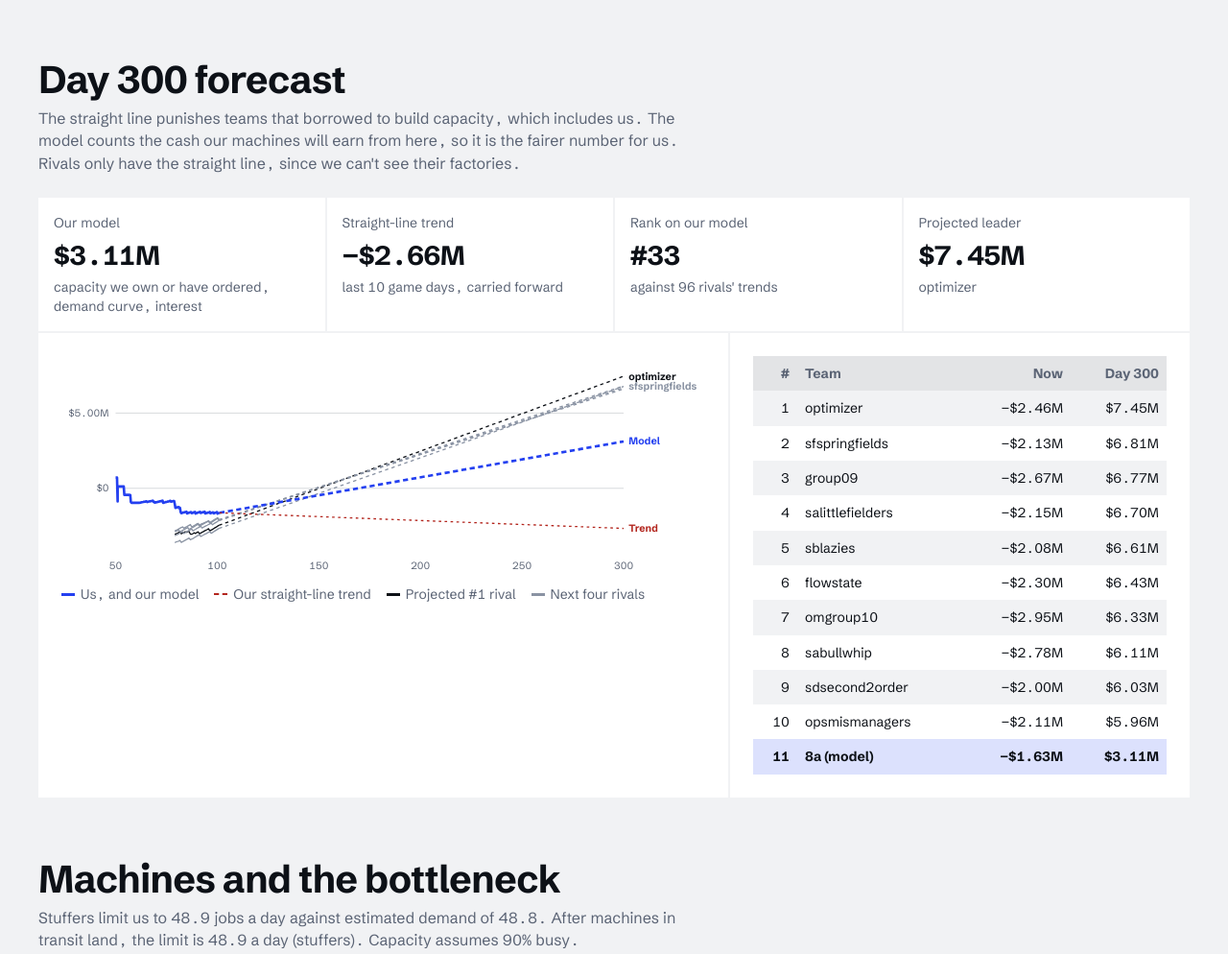
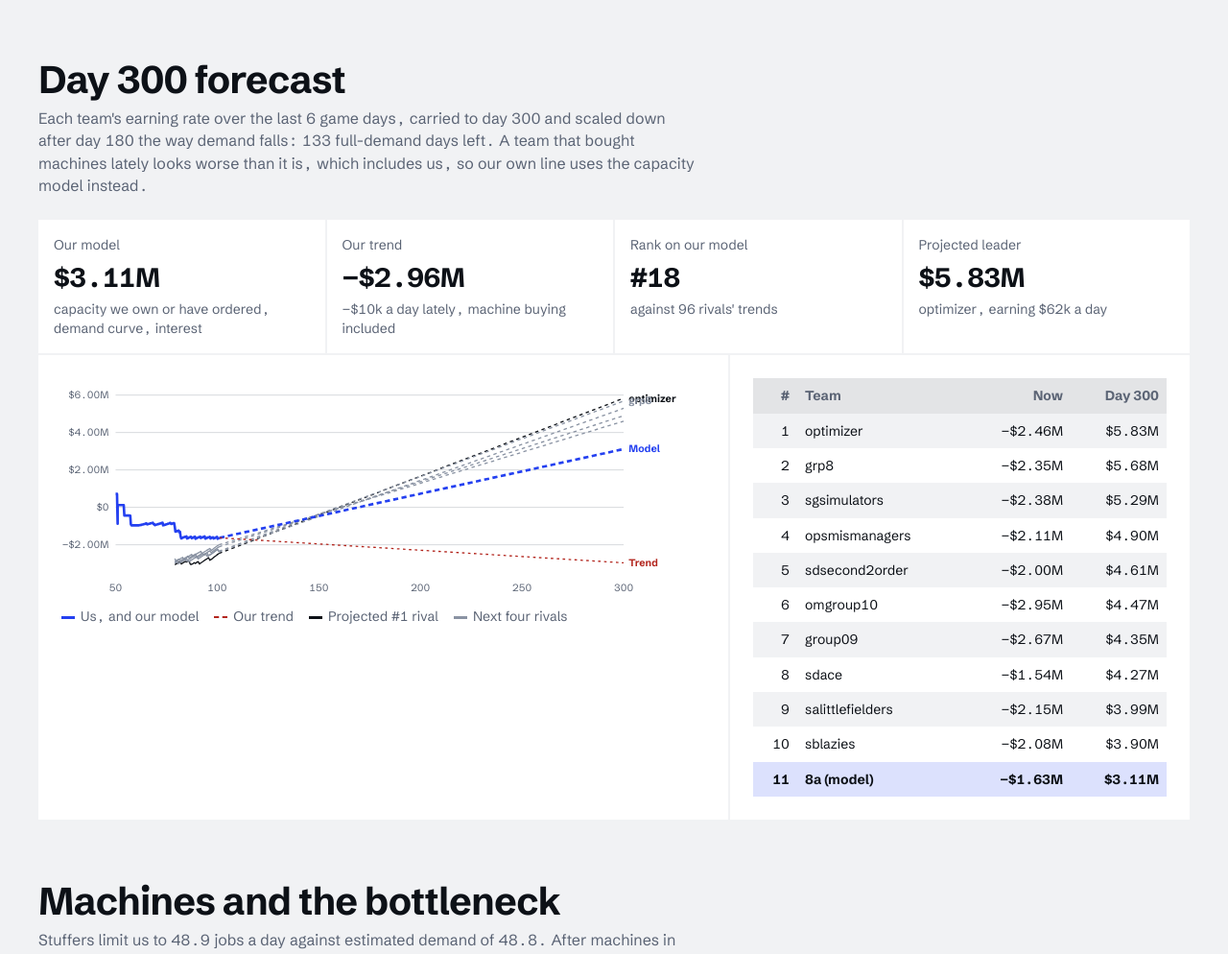
Before and after one commit to Sarthakchandra/littlefield, a plain HTML site: page docs/index.html in a window 1280 px wide. Shown: the part 2782-3776 px from the top of the page at 96% size. Drawn offline with Linux system fonts and the light colour scheme.

Commit message:
Dashboard: rivals projected on the demand curve, not a straight line

```diff
--- a/docs/index.html
+++ b/docs/index.html
@@ -470,18 +470,22 @@ function render(D) {
 
   // forecast
   const SH = D.standings_hist || {}, day = L.day || 0;
-  const trend = Object.entries(SH).map(([t, pts]) => { const f = fit(pts, day - 10); return { t, pts, now: pts[pts.length - 1]?.[1] ?? 0, p300: f ? f.a + f.b * GAME_END : null }; })
+  // carry each team's recent earning rate forward, scaled by the demand shape (flat to day 180,
+  // 60% to day 240, then down to zero), so nobody gets credit for demand that won't exist
+  const shape = (t) => (t <= 180 ? 1 : t <= 240 ? 0.6 : 0.6 * Math.max(0, GAME_END - t) / 60);
+  let effDays = 0; for (let t = day; t < GAME_END; t += 0.5) effDays += shape(t) * 0.5; effDays /= Math.max(shape(day), 0.01);
+  const trend = Object.entries(SH).map(([t, pts]) => { const f = fit(pts, day - 6); const now = pts[pts.length - 1]?.[1] ?? 0; return { t, pts, now, rate: f ? f.b : null, p300: f ? now + f.b * effDays : null }; })
     .filter((r) => r.p300 != null).sort((a, b) => b.p300 - a.p300);
   const usT = trend.find((r) => r.t.toLowerCase() === team.toLowerCase());
   const rivals = trend.filter((r) => r !== usT);
   const modelRank = L.proj300 != null && rivals.length ? rivals.filter((r) => r.p300 > L.proj300).length + 1 : null;
   $("projStats").innerHTML = [
     stat("Our model", L.proj300 != null ? fmtK(L.proj300) : "–", "capacity we own or have ordered, demand curve, interest"),
-    stat("Straight-line trend", usT ? fmtK(usT.p300) : "–", "last 10 game days, carried forward"),
+    stat("Our trend", usT ? fmtK(usT.p300) : "–", usT ? `${fmtK(usT.rate)} a day lately, machine buying included` : "needs leaderboard history"),
     stat("Rank on our model", modelRank ? `#${modelRank}` : "–", rivals.length ? `against ${rivals.length} rivals' trends` : "needs leaderboard history"),
-    stat("Projected leader", rivals[0] ? fmtK(rivals[0].p300) : "–", rivals[0] ? esc(rivals[0].t) : ""),
+    stat("Projected leader", rivals[0] ? fmtK(rivals[0].p300) : "–", rivals[0] ? `${esc(rivals[0].t)}, earning ${fmtK(rivals[0].rate)} a day` : ""),
   ].join("");
-  $("projSub").textContent = "The straight line punishes teams that borrowed to build capacity, which includes us. The model counts the cash our machines will earn from here, so it is the fairer number for us. Rivals only have the straight line, since we can't see their factories.";
+  $("projSub").textContent = `Each team's earning rate over the last 6 game days, carried to day 300 and scaled down after day 180 the way demand falls: ${Math.round(effDays)} full-demand days left. A team that bought machines lately looks worse than it is, which includes us, so our own line uses the capacity model instead.`;
   const ser = [];
   const shades = [css("--s2"), css("--s3"), css("--s3"), css("--s3"), css("--s3")];
   rivals.slice(0, 5).forEach((r, i) => { ser.push({ pts: r.pts, color: shades[i], w: 1.5 }); ser.push({ pts: [[r.pts[r.pts.length - 1][0], r.now], [GAME_END, r.p300]], color: shades[i], w: 1.5, dash: "4 4", label: i < 2 ? r.t : "" }); });
@@ -492,7 +496,7 @@ function render(D) {
     if (usT) ser.push({ pts: [[day, net], [GAME_END, usT.p300]], color: css("--loss"), w: 1.5, dash: "3 4", label: "Trend" });
   }
   lineChart($("projChart"), ser, { xMax: GAME_END, aria: "Day 300 forecast", yFmt: fmtK, empty: "Waiting for data." });
-  legend($("projLegend"), [[css("--cobalt"), "Us, and our model", ], [css("--loss"), "Our straight-line trend", true], [css("--s2"), "Projected #1 rival"], [css("--s3"), "Next four rivals"]]);
+  legend($("projLegend"), [[css("--cobalt"), "Us, and our model", ], [css("--loss"), "Our trend", true], [css("--s2"), "Projected #1 rival"], [css("--s3"), "Next four rivals"]]);
   const rows = rivals.slice(0, 10).map((r) => ({ t: r.t, now: r.now, p: r.p300 }));
   if (L.proj300 != null) rows.push({ t: team + " (model)", now: net, p: L.proj300, us: true });
   rows.sort((a, b) => b.p - a.p);
```
